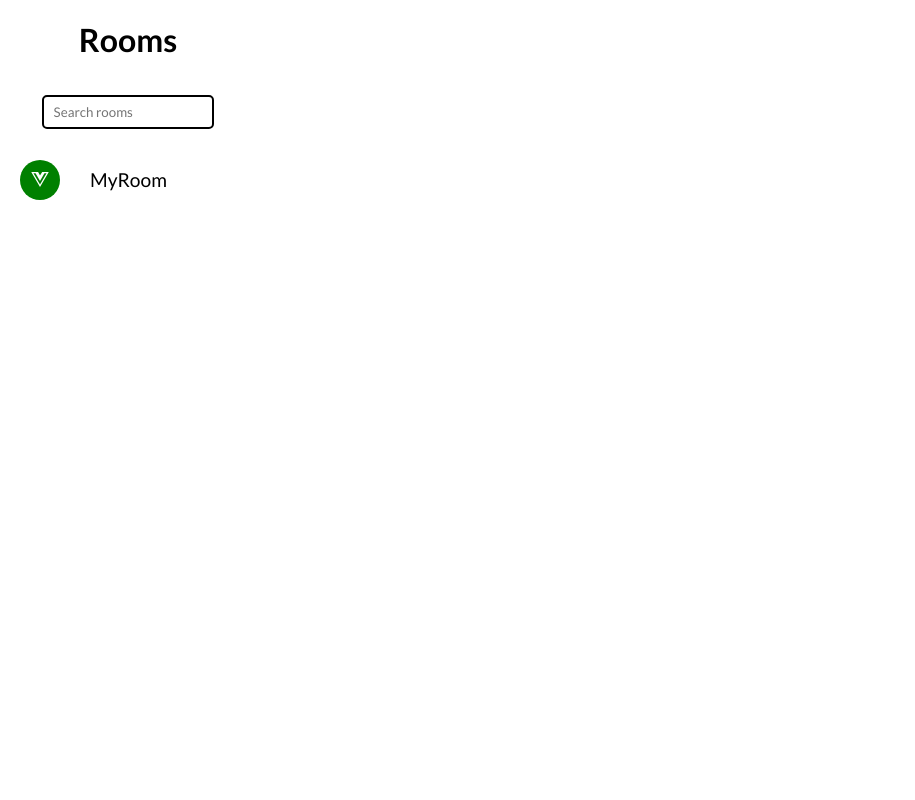
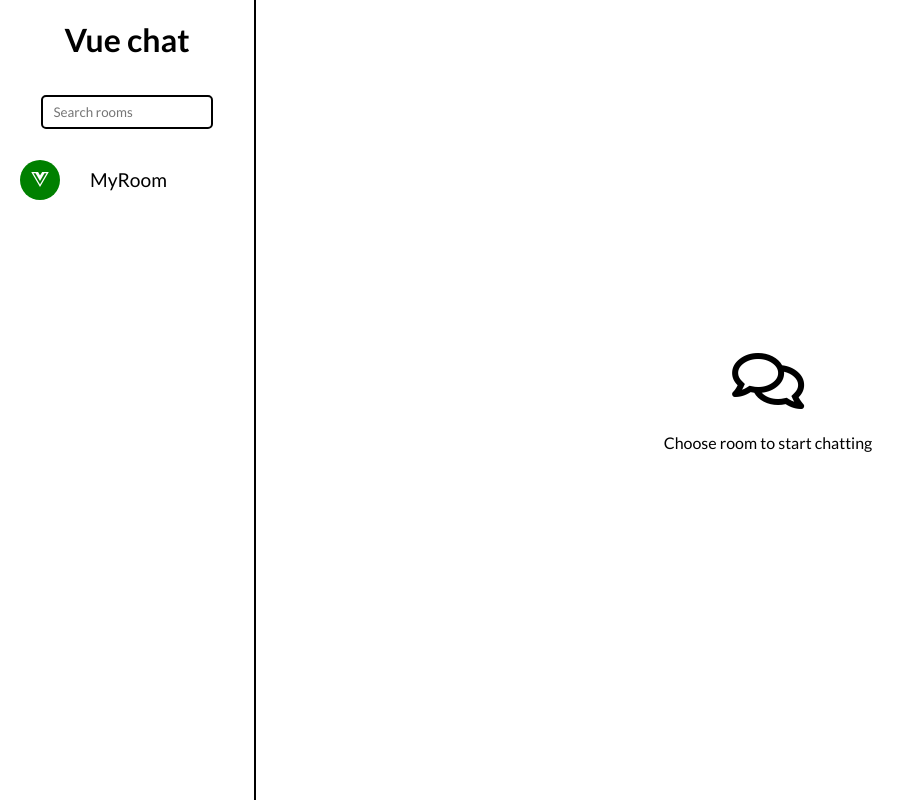
Before and after one commit to Jeboczek/Vue-Chat, a Vue app: page / in a window 1280 px wide. Before the commit this address had no page. Shown: the whole page, without its empty margins (0-915 px from the left). Built offline with nearby package versions, Linux system fonts and the light colour scheme.

Commit message:
Show message if room is not selected

```diff
--- a/src/App.vue
+++ b/src/App.vue
@@ -1,6 +1,8 @@
 <template>
+<div class="app-content">
   <RoomNav />
   <router-view/>
+</div>
 </template>
 
 <script>
@@ -29,4 +31,9 @@ export default {
     border-style: solid;
     border-color: black;
   }
+
+  div.app-content{
+    display: flex;
+    flex-direction: row;
+}
 </style>
--- a/src/components/RoomNav.vue
+++ b/src/components/RoomNav.vue
@@ -1,6 +1,6 @@
 <template>
   <div class="room-nav">
-    <h1>Rooms</h1>
+    <h1>Vue chat</h1>
     <SearchBar @input="onSearch" />
     <ul>
       <RoomLink v-for="room in getRooms" :key="room['name']" :room="room" />
@@ -48,6 +48,10 @@ div.room-nav {
   padding: 20px 20px;
   text-align: center;
 
+  border-right-width: 2px;
+  border-right-style: solid;
+  border-right-color: black;
+
   h1:first-child {
     margin-top: 0;
   }
--- a/src/router/index.js
+++ b/src/router/index.js
@@ -1,6 +1,11 @@
 import { createRouter, createWebHistory } from 'vue-router'
 
 const routes = [
+  {
+    name: "RoomNotSelected",
+    path: "/",
+    component: require("@/views/RoomNotSelected").default
+  }
 ]
 
 const router = createRouter({
--- /dev/null
+++ b/src/views/RoomNotSelected.vue
@@ -0,0 +1,31 @@
+<template>
+    <div class="no-selected">
+        <i class="far fa-comments"></i>
+        Choose room to start chatting
+    </div>
+</template>
+
+<script>
+export default {
+
+}
+</script>
+
+<style lang="scss" scoped>
+    div.no-selected{
+        width: 80%;
+        min-height: 100vh;
+        display: flex;
+        flex-direction: column;
+        align-items: center;
+        justify-content: center;
+
+        text-align: center;
+
+        gap: 20px;
+
+        i{
+            font-size: 4em;
+        }
+    }
+</style>
```
Also changed, not shown: src/views/RoomContent.vue (added).
